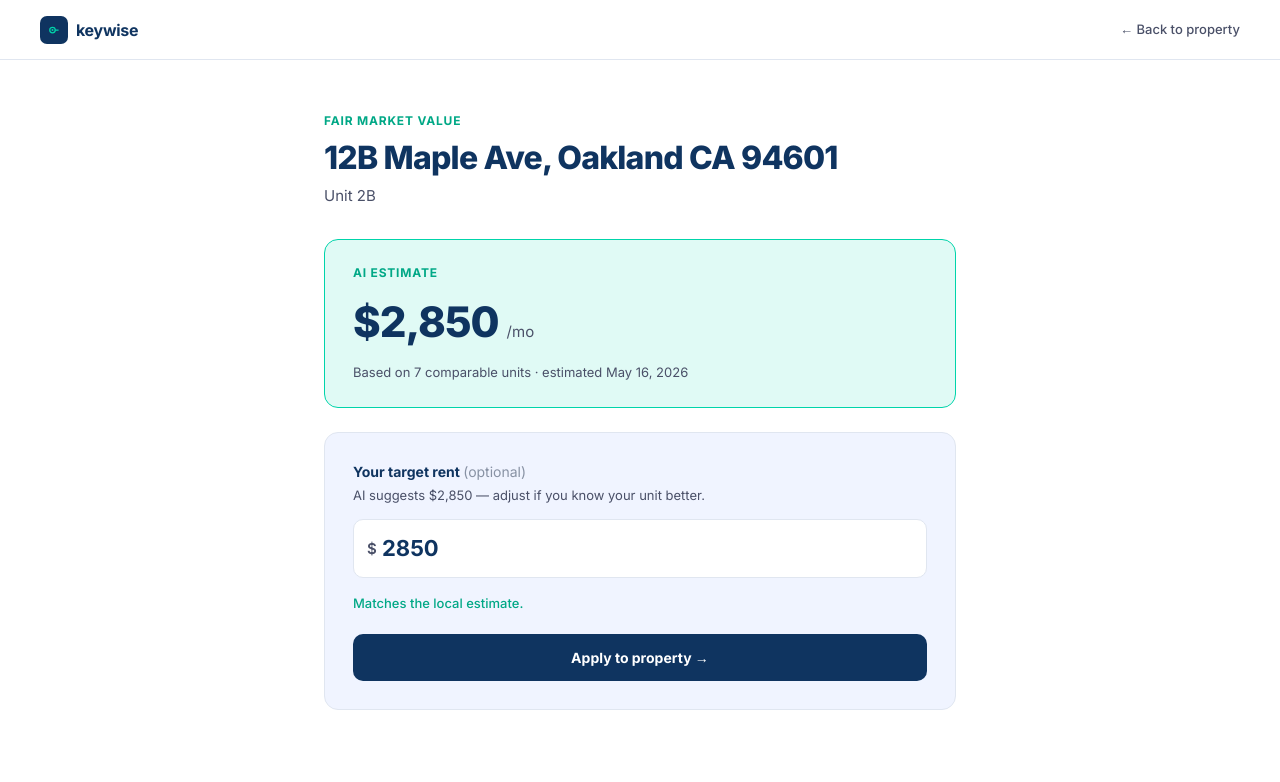
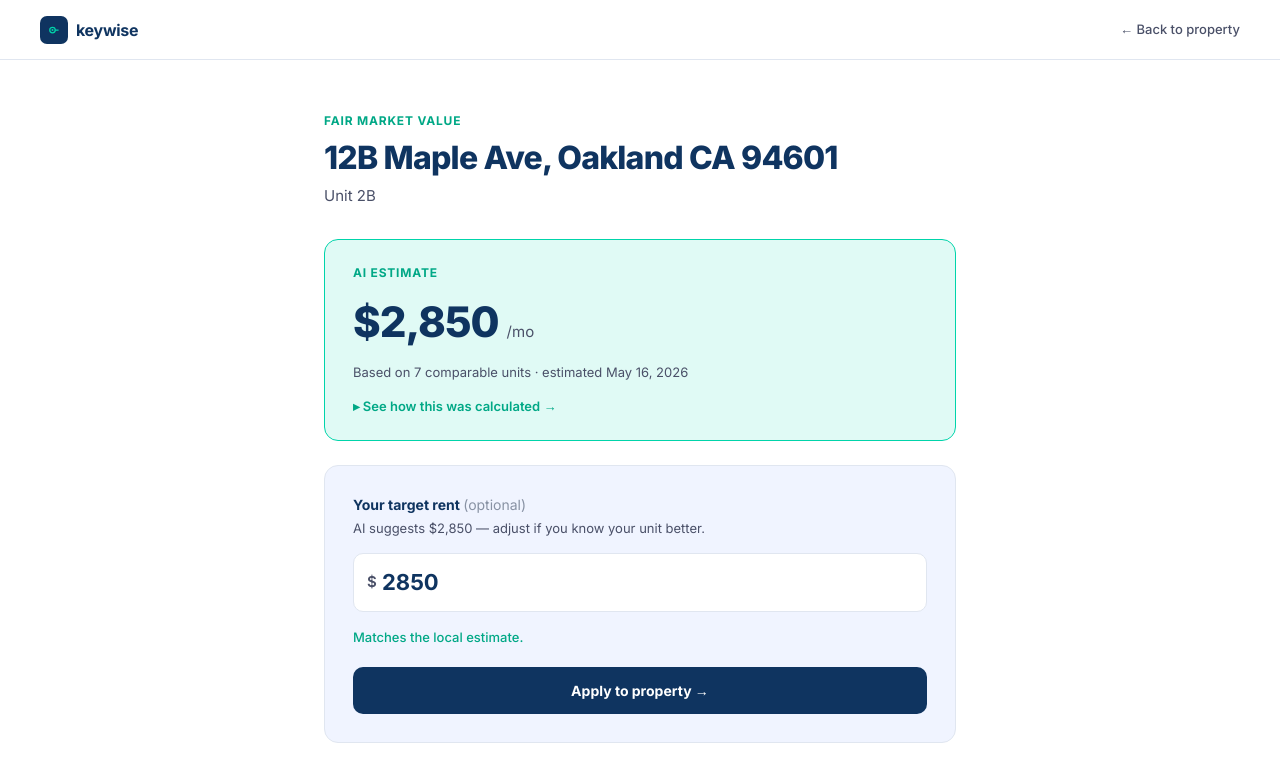
Before and after one commit to keywise-app/keywise, a Next.js app: page /properties/1/fmv in a window 1280 px wide. Shown: the top 782 px of the page. Built offline with nearby package versions, Linux system fonts and the light colour scheme.

Commit message:
Add collapsible comp breakdown table to AI Estimate card

```diff
--- a/app/properties/[id]/fmv/page.tsx
+++ b/app/properties/[id]/fmv/page.tsx
@@ -178,7 +178,82 @@ export default function FmvOverridePage({ params }: { params: Promise<{ id: stri
           <p style={{ fontSize: 13, color: INK_MID, margin: 0 }}>
             Based on {property.compsUsed} comparable units · estimated {property.estimatedAt}
           </p>
-          {/* TODO: show comp breakdown / map link */}
+          {/* Comp breakdown toggle */}
+          <button
+            onClick={() => setCompsOpen((o) => !o)}
+            style={{
+              marginTop: 14,
+              background: 'transparent',
+              border: 'none',
+              padding: 0,
+              fontSize: 13,
+              fontWeight: 600,
+              color: TEAL_DARK,
+              cursor: 'pointer',
+              fontFamily: 'inherit',
+              display: 'flex',
+              alignItems: 'center',
+              gap: 4,
+            }}
+          >
+            {compsOpen ? '▾' : '▸'} {compsOpen ? 'Hide breakdown' : 'See how this was calculated →'}
+          </button>
+
+          {compsOpen && (
+            <div style={{ marginTop: 16 }}>
+              <div style={{ overflowX: 'auto' }}>
+                <table
+                  style={{
+                    width: '100%',
+                    borderCollapse: 'collapse',
+                    fontSize: 13,
+                    color: N,
+                  }}
+                >
+                  <thead>
+                    <tr>
+                      {['Address / area', 'Bed/Bath', 'Rent', 'Distance'].map((h) => (
+                        <th
+                          key={h}
+                          style={{
+                            textAlign: 'left',
+                            fontWeight: 700,
+                            fontSize: 11,
+                            textTransform: 'uppercase',
+                            letterSpacing: '0.5px',
+                            color: INK_MUTED,
+                            padding: '0 8px 8px 0',
+                            borderBottom: `1px solid ${BORDER}`,
+                          }}
+                        >
+                          {h}
+                        </th>
+                      ))}
+                    </tr>
+                  </thead>
+                  <tbody>
+                    {SAMPLE_COMPS.map((c, i) => (
+                      <tr key={i}>
+                        <td style={{ padding: '9px 8px 9px 0', borderBottom: `1px solid ${BORDER}` }}>
+                          <div style={{ fontWeight: 500 }}>{c.address}</div>
+                          <div style={{ fontSize: 12, color: INK_MUTED }}>{c.neighborhood}</div>
+                        </td>
+                        <td style={{ padding: '9px 8px 9px 0', borderBottom: `1px solid ${BORDER}`, color: INK_MID }}>
+                          {c.beds}bd / {c.baths}ba
+                        </td>
+                        <td style={{ padding: '9px 8px 9px 0', borderBottom: `1px solid ${BORDER}`, fontWeight: 600 }}>
+                          ${c.rent.toLocaleString()}
+                        </td>
+                        <td style={{ padding: '9px 0 9px 0', borderBottom: `1px solid ${BORDER}`, color: INK_MUTED }}>
+                          {c.distanceMi} mi
+                        </td>
+                      </tr>
+                    ))}
+                  </tbody>
+                </table>
+              </div>
+            </div>
+          )}
         </div>
 
         {/* Override input card */}
```
